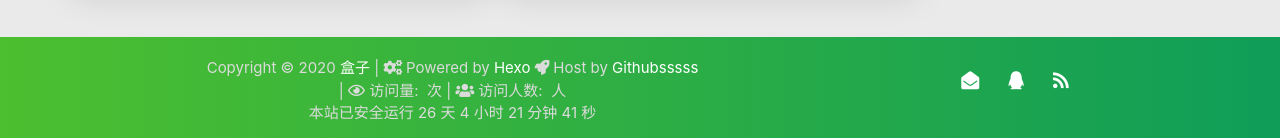
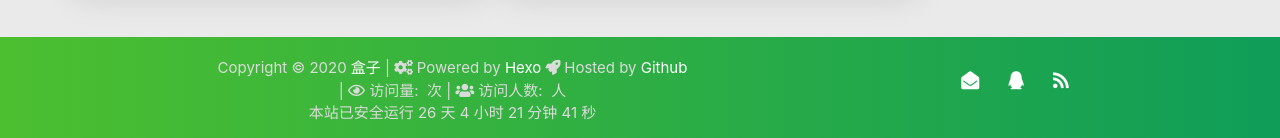
Before and after one commit to oScript/oScript.github.io, a plain HTML site: page 2020-01-12/hello-world/index.html in a window 1280 px wide. Shown: the part 2017-2155 px from the top of the page. Drawn offline with Linux system fonts and the light colour scheme; some packages are replaced by stand-ins of ours; no server answers; a script that the page names is missing.

Commit message:
Site updated: 2020-01-27 12:21:34

```diff
--- a/2020-01-12/hello-world/index.html
+++ b/2020-01-12/hello-world/index.html
@@ -877,7 +877,7 @@
             <span id="year">2020</span>
             <a href="http://iscript.com.cn" target="_blank">盒子</a>
             |&nbsp;<i class="fa fa-cogs">&nbsp;</i>Powered by&nbsp;<a href="https://hexo.io/" target="_blank">Hexo</a>
-            <i class="fa fa-rocket">&nbsp;</i>Host by&nbsp;<a href="https://github.com" target="_blank">Githubsssss</a>
+            <i class="fa fa-rocket">&nbsp;</i>Hosted by&nbsp;<a href="https://github.com" target="_blank">Github</a>
             <br>
 
 
```
Also changed, not shown: about/index.html (+1 -1 lines), categories/index.html (+1 -1 lines), friends/index.html (+1 -1 lines), index.html (+1 -1 lines), tags/index.html (+1 -1 lines).
